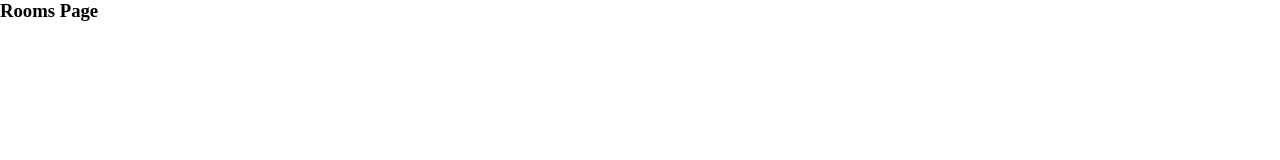
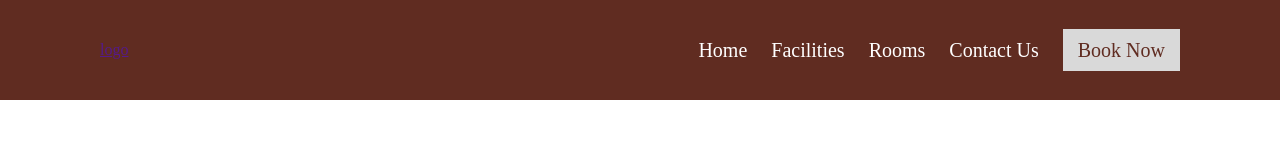
Before and after one commit to mark-okoth/RoomsPage, a website: page index.html in a window 1280 px wide. Drawn offline with Linux system fonts and the light colour scheme.

Commit message:
nav alignment

```diff
--- a/index.html
+++ b/index.html
@@ -8,9 +8,33 @@
     <title>Rooms and Suites</title>
 </head>
 <body>
-    <div class="container">
-        <h3>Rooms Page</h3>
-    </div>
+    <nav>
+
+        <div class="nav-logo">
+            <a href="">logo</a>
+        </div>
+        <div class="nav-container">
+
+            <ul>
+                <li>
+                    <a href="">Home</a>
+                </li>
+                <li>
+                    <a href="">Facilities</a>
+                </li>
+                <li>
+                    <a href="">Rooms</a>
+                </li>
+                <li>
+                    <a href="">Contact Us</a>
+                </li>
+                <li class="btn-logo">
+                    <a id="btn-text" href="">Book Now</a>
+                </li>
+            </ul>
+        </div>
+    </nav>
+
     <script src="./script.js"></script>
 </body>
 </html>
--- a/style.css
+++ b/style.css
@@ -1,20 +1,57 @@
-*{
-    margin:0;
-    padding:0;
+* {
+  margin: 0;
+  padding: 0;
   box-sizing: border-box;
 }
 
-*{
+* {
   margin: 0;
   padding: 0;
   box-sizing: border-box;
 }
 :root {
-    --main-brown-background:#602C21;
-    --gray-background-color:#BDBDBD;
-    --light-background-color:#D9D9D9;
-    --text-white-color:#ffff;
+  --main-brown-background: #602c21;
+  --gray-background-color: #bdbdbd;
+  --light-background-color: #d9d9d9;
+  --text-white-color: #ffff;
   --dark-text-color: #333333;
-    --placeholder-text-color:#BDBDBD;
+  --placeholder-text-color: #bdbdbd;
+}
 
+nav {
+  display: flex;
+  align-items: center;
+  justify-content: space-between;
+  background: var(--main-brown-background);
+  height: 100px;
 }
+.nav-container{
+    margin-right: 100px;
+}
+.nav-container ul {
+  list-style: none;
+}
+.nav-logo{
+    margin-left: 100px;
+    color: white;
+}
+.nav-container ul li {
+  display: inline-block;
+  margin-left: 20px;
+}
+
+.nav-container ul li a {
+  font-family: Circular Std;
+  font-style: normal;
+  font-weight: 500;
+  font-size: 20px;
+  line-height: 25px;
+  text-decoration: none;
+  color: var(--text-white-color);
+}
+
+#btn-text{
+    color: var(--main-brown-background);
+    background: var(--light-background-color);
+    padding: 10px 15px;
+}
```
Lines whose indentation alone changed are shown as unchanged.
